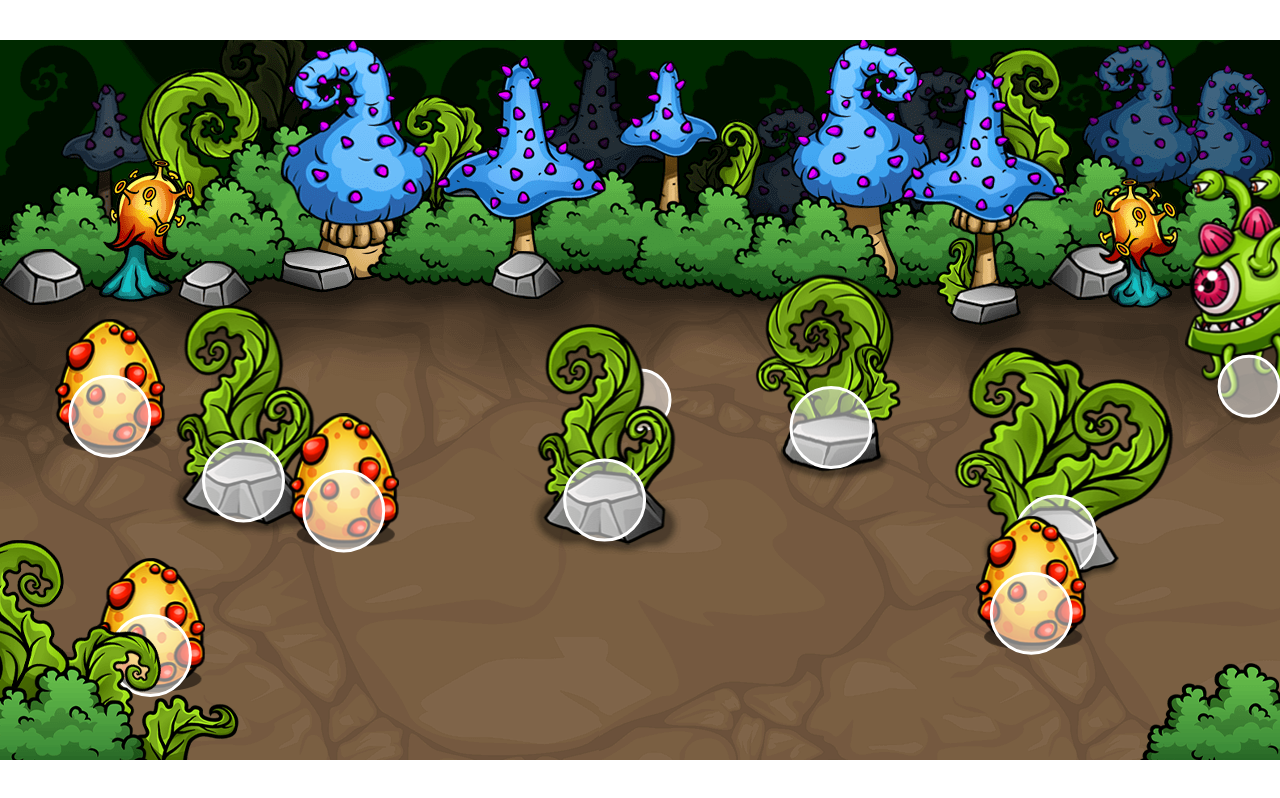
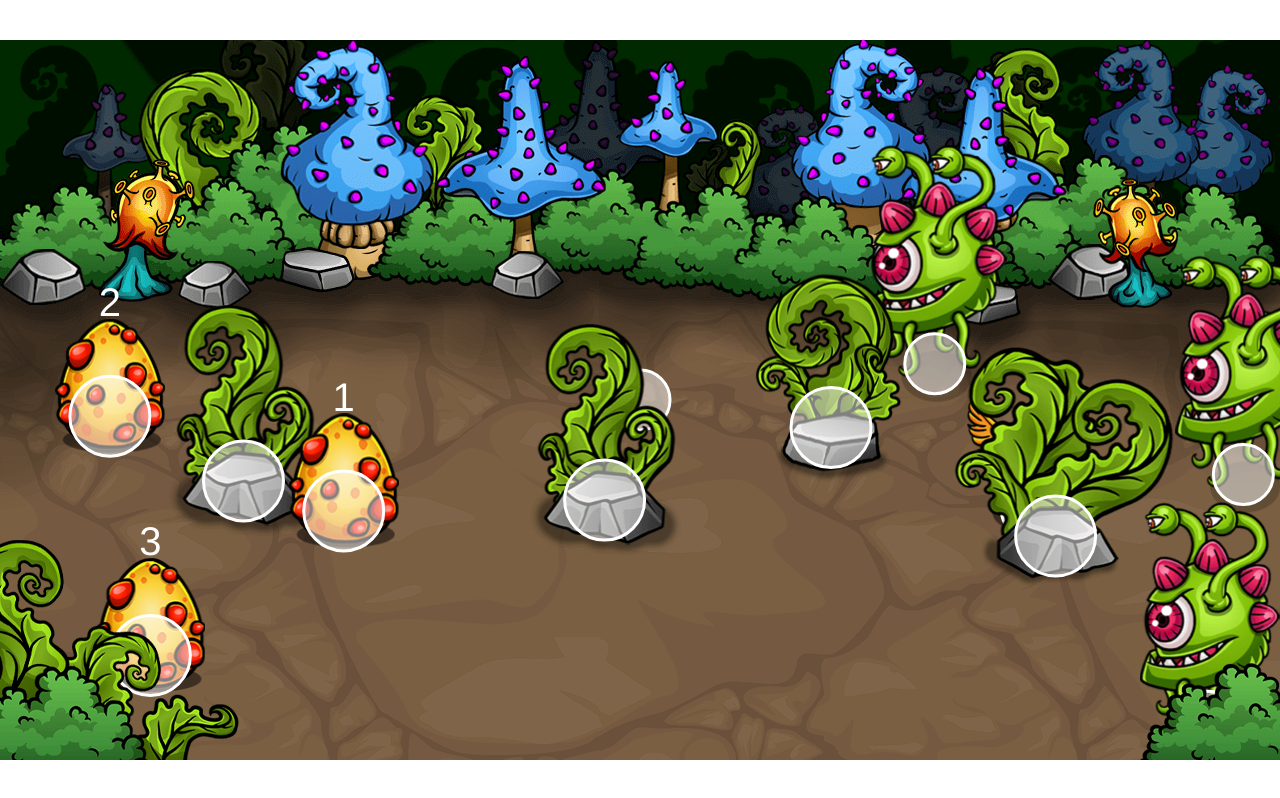
Before and after one commit to Nathan-Phillip-Smith/monster-egg-game, a plain HTML site: page index.html in a window 1280 px wide. Drawn offline with Linux system fonts and the light colour scheme.

Commit message:
added larva hatchlings

```diff
--- a/app.js
+++ b/app.js
@@ -7,6 +7,8 @@ window.addEventListener('load', function() {
     ctx.fillStyle = 'white';
     ctx.lineWidth = 3;
     ctx.strokeStyle = 'white';
+    ctx.font = '40px Helvetica';
+    ctx.textAlign = 'center'
 
     class Player {
         constructor(game){
@@ -156,6 +158,9 @@ window.addEventListener('load', function() {
             this.height = this.spriteHeight;
             this.spriteX;
             this.spriteY;
+            this.hatchTimer = 0;
+            this.hatchInterval = 3000;
+            this.markedForDeletion;
         }
         draw(context){
             context.drawImage(this.image, this.spriteX, this.spriteY);
@@ -168,12 +173,15 @@ window.addEventListener('load', function() {
                 context.fill();
                 context.restore();
                 context.stroke();
+                const displayTimer = (this.hatchTimer * 0.001).toFixed(0);
+                context.fillText(displayTimer, this.collisionX, this.collisionY - this.collisionRadius * 2.5);
             }
         }
-        update(){
+        update(deltaTime){
             this.spriteX = this.collisionX - this.width * 0.5;
             this.spriteY = this.collisionY - this.height * 0.5 - 30;
-            let collisionObjects = [this.game.player, ...this.game.obstacles];
+            // collisions
+            let collisionObjects = [this.game.player, ...this.game.obstacles, ...this.game.enemies];
             collisionObjects.forEach(object => {
                 let [collision, distance, sumOfRadii, dx, dy] = this.game.checkCollision(this, object);
                 if (collision){
@@ -182,9 +190,56 @@ window.addEventListener('load', function() {
                     this.collisionX = object.collisionX + (sumOfRadii + 1) * unit_x;
                     this.collisionY = object.collisionY + (sumOfRadii + 1) * unit_y;
                 }
+            });
+            // hatching
+            if(this.hatchTimer > this.hatchInterval){
+                this.game.hatchlings.push(new Larva(this.game, this.collisionX, this.collisionY))
+                this.markedForDeletion = true;
+                this.game.removeGameObjects();
+            } else {
+                this.hatchTimer += deltaTime;
+            }
+        }
+    }
 
+    class Larva {
+        constructor(game, x, y){
+            this.game = game;
+            this.collisionX = x;
+            this.collisionY = y;
+            this.collisionRadius = 30;
+            this.image = document.getElementById('larva');
+            this.spriteWidth = 150;
+            this.spriteHeight = 150;
+            this.width = this.spriteWidth;
+            this.height = this.spriteHeight;
+            this.spriteX;
+            this.spriteY;
+            this.speedY = 1 + Math.random();
 
-            });
+        }
+        draw(context){
+            context.drawImage(this.image, 0, 0, this.spriteWidth, this.spriteHeight, this.spriteX, this.spriteY, this.width, this.height);
+            if (this.game.debug) {
+                context.beginPath();
+                context.arc(this.collisionX, this.collisionY,
+                this.collisionRadius, 0, Math.PI * 2);
+                context.save();
+                context.globalAlpha = 0.5;
+                context.fill();
+                context.restore();
+                context.stroke();
+            }
+        }
+        update(){
+            this.collisionY -= this.speedY;
+            this.spriteX = this.collisionX - this.width * 0.5;
+            this.spriteY = this.collisionY - this.height * 0.5 - 50;
+            // move to saftey
+            if (this.collisionY < this.game.topMargin){
+                this.markedForDeletion = true;
+                this.game.removeGameObjects();
+            }
         }
     }
 
@@ -192,7 +247,7 @@ window.addEventListener('load', function() {
         constructor(game){
             this.game = game;
             this.collisionRadius = 30;
-            this.speedX = Math.random() * 3 + 5;
+            this.speedX = Math.random() * 3 + 0.5;
             this.image = document.getElementById('toad');
             this.spriteWidth = 140;
             this.spriteHeight = 260;
@@ -224,6 +279,16 @@ window.addEventListener('load', function() {
                 this.collisionX = this.game.width + this.width + Math.random() * this.game.width * 0.5;
                 this.collisionY =this.game.topMargin + (Math.random() * (this.game.height - this.game.topMargin));
             }
+            let collisionObjects = [this.game.player, ...this.game.obstacles];
+            collisionObjects.forEach(object => {
+                let [collision, distance, sumOfRadii, dx, dy] = this.game.checkCollision(this, object);
+                if (collision){
+                    const unit_x = dx / distance;
+                    const unit_y = dy / distance;
+                    this.collisionX = object.collisionX + (sumOfRadii + 1) * unit_x;
+                    this.collisionY = object.collisionY + (sumOfRadii + 1) * unit_y;
+                }
+            });
         }
     }
 
@@ -241,10 +306,11 @@ window.addEventListener('load', function() {
             this.eggTimer = 0;
             this.eggInterval = 1000;
             this.numberOfObstacles = 10;
-            this.maxEggs = 10;
+            this.maxEggs = 20;
             this.obstacles = [];
             this.eggs = [];
             this.enemies = [];
+            this.hatchlings = [];
             this.gameObjects = [];
             this.mouse = {
                 x: this.width * 0.5,
@@ -278,14 +344,14 @@ window.addEventListener('load', function() {
         render(context, deltaTime){
             if(this.timer > this.interval){
                 context.clearRect(0, 0, this.width, this.height);
-                this.gameObjects = [this.player, ...this.eggs, ...this.obstacles, ...this.enemies];
+                this.gameObjects = [this.player, ...this.eggs, ...this.obstacles, ...this.enemies, ...this.hatchlings];
                 // sort by vertical posistion
                 this.gameObjects.sort((a, b) => {
                     return a.collisionY - b.collisionY;
                 })
                 this.gameObjects.forEach(object => {
                     object.draw(context);
-                    object.update();
+                    object.update(deltaTime);
                 });
                 this.timer = 0;
             }
@@ -312,6 +378,10 @@ window.addEventListener('load', function() {
         }
         addEnemy(){
             this.enemies.push(new Enemy(this));
+        }
+        removeGameObjects(){
+            this.eggs = this.eggs.filter(object => !object.markedForDeletion);
+            this.hatchlings = this.hatchlings.filter(object => !object.markedForDeletion);
         }
         init(){
             for (let i = 0; i < 3; i++){
--- a/index.html
+++ b/index.html
@@ -14,7 +14,7 @@
     <img src="/images/bull.png" id="bull">
     <img src="/images/egg.png" id="egg">
     <img src="/images/toad.png" id="toad">
-
+    <img src="/images/larva.png" id="larva">
     <script src="app.js"></script>
 </body>
 </html>
--- a/style.css
+++ b/style.css
@@ -18,6 +18,6 @@
     transform: translate(-50%, -50%);
     pointer-events: none;
 }
-#obstacles, #bull, #egg, #toad {
+#obstacles, #bull, #egg, #toad, #larva {
     display: none;
 }
```
